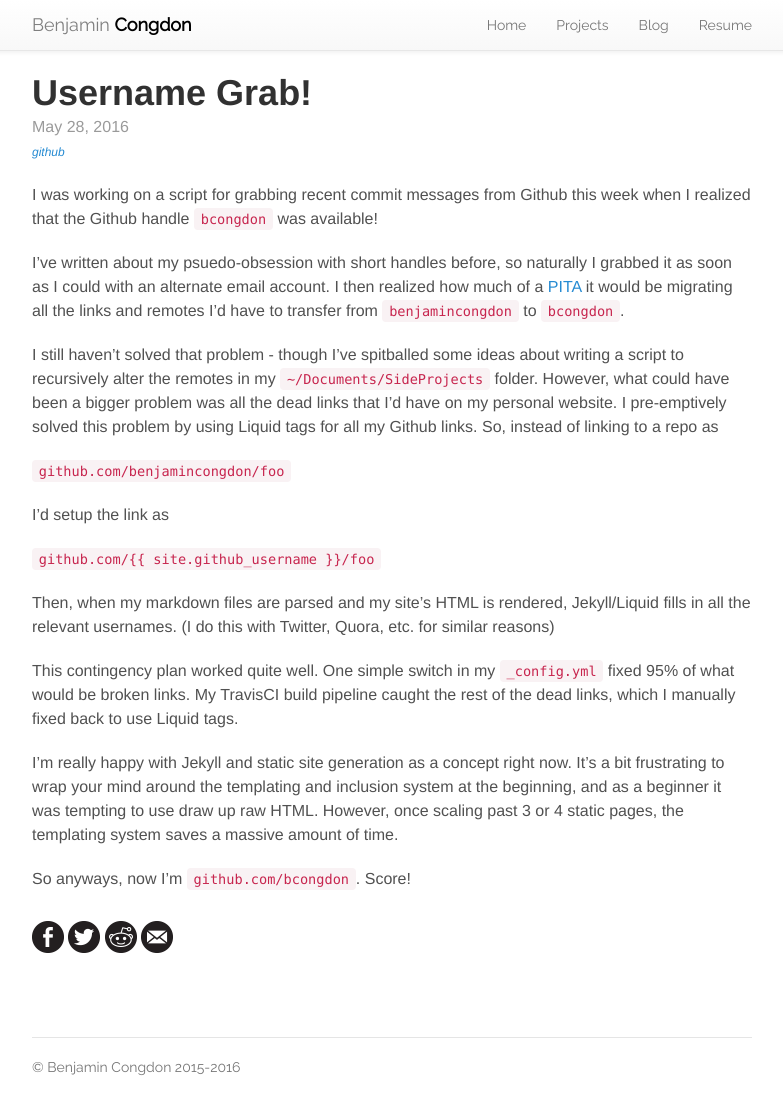
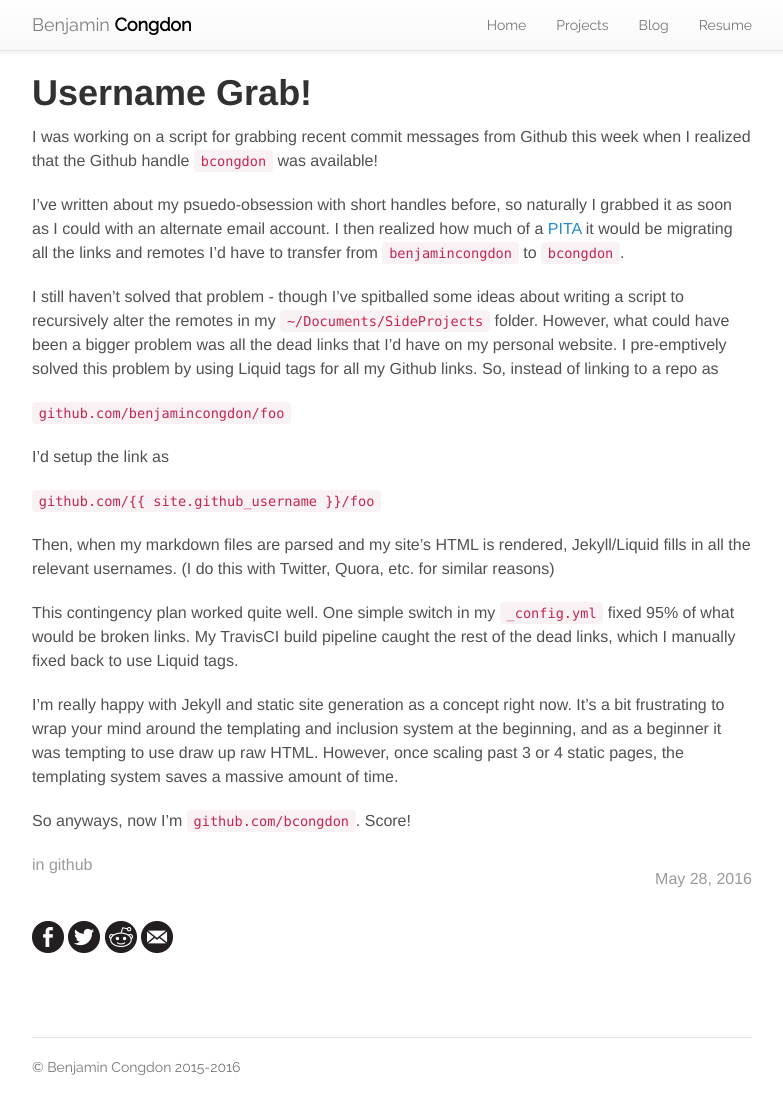
Before and after one commit to rhythmmec/bcongdon.github.io, a Jekyll site: the page built from _posts/2016-05-28-Username-Grab!.markdown, in a window 1280 px wide and 1117 px high. Shown: the whole window, without its empty margins (248-1031 px from the left). Built offline with Jekyll 4.4.1, drawn with Linux system fonts in a browser that asks for light colours; nearby versions of some CDN libraries.

Commit message:
Made post meta content look better, added tags to feed page

```diff
--- /dev/null
+++ b/_includes/post_meta.html
@@ -0,0 +1,14 @@
+<div class="post-meta">
+    <div class="post-tags text-left"> in
+    {% if page.tags %}
+        {% assign source = page %}
+    {% else %}
+        {% assign source = post %}
+    {% endif %}
+    {% for tag in source.tags %}
+    {% assign tagindex = forloop.index %}
+        <a href="/tags/#{{ tag }}">{{ tag }}</a>{% if tagindex < source.tags.size - 1 %},{% endif %}
+    {% endfor %}
+    </div>
+    <div class="post-date text-right">{{ source.date | date: "%b %-d, %Y" }}</div>
+</div>
--- a/_layouts/post.html
+++ b/_layouts/post.html
@@ -8,15 +8,16 @@
 	<article class='post'>
 	  <h1 class='post-title'>{{ page.title }}</h1>
 
-	  <div class="post-date" style="margin-bottom: 0px">{{ page.date | date: "%b %-d, %Y" }}</div>
+	  <!-- <div class="post-date" style="margin-bottom: 0px">{{ page.date | date: "%b %-d, %Y" }}</div>
       <ul class="list-inline" style="margin-bottom: 1rem; padding-left: 0px">
             {% for tag in page.tags %}
             <li><a href="/tags/#{{ tag }}" class="tag" style="font-size: 12px"><i>{{ tag }}</i></a></li>
             {% endfor %}
-      </ul>
+      </ul> -->
 	    {{ content }}
 
-        {% include sharing_buttons.html %}
+      {% include post_meta.html %}
+      {% include sharing_buttons.html %}
 	</article>
 
 
--- a/blog/index.html
+++ b/blog/index.html
@@ -23,10 +23,8 @@
 	  {% if post.content contains '<!--break-->' %}
       	<a class="post-read-more" href="{{ site.path }}{{ post.url }}">»</a>
    	  {% endif %}
-   	  <div class="post-meta-data row">
-   	  	<div class="post-date">{{ post.date | date: "%b %-d, %Y" }}</div>
-   	  </div>
-	  {% if loopindex < 14 and loopindex != site.posts.size - 1 %}
+   	  {% include post_meta.html %}
+	  {% if loopindex < paginator.posts.size and loopindex != site.posts.size - 1 %}
 	  <hr>
 	  {% endif %}
 	</article>
--- a/css/blog.css
+++ b/css/blog.css
@@ -40,3 +40,14 @@
     color: #000;
     text-decoration: none;
 }
+
+.post-meta *{
+  color: #9a9a9a;
+  margin-left: 0px;
+  margin-right: 0px;
+}
+
+.post-meta a:hover {
+  color: #333;
+  text-decoration: none;
+}
```
